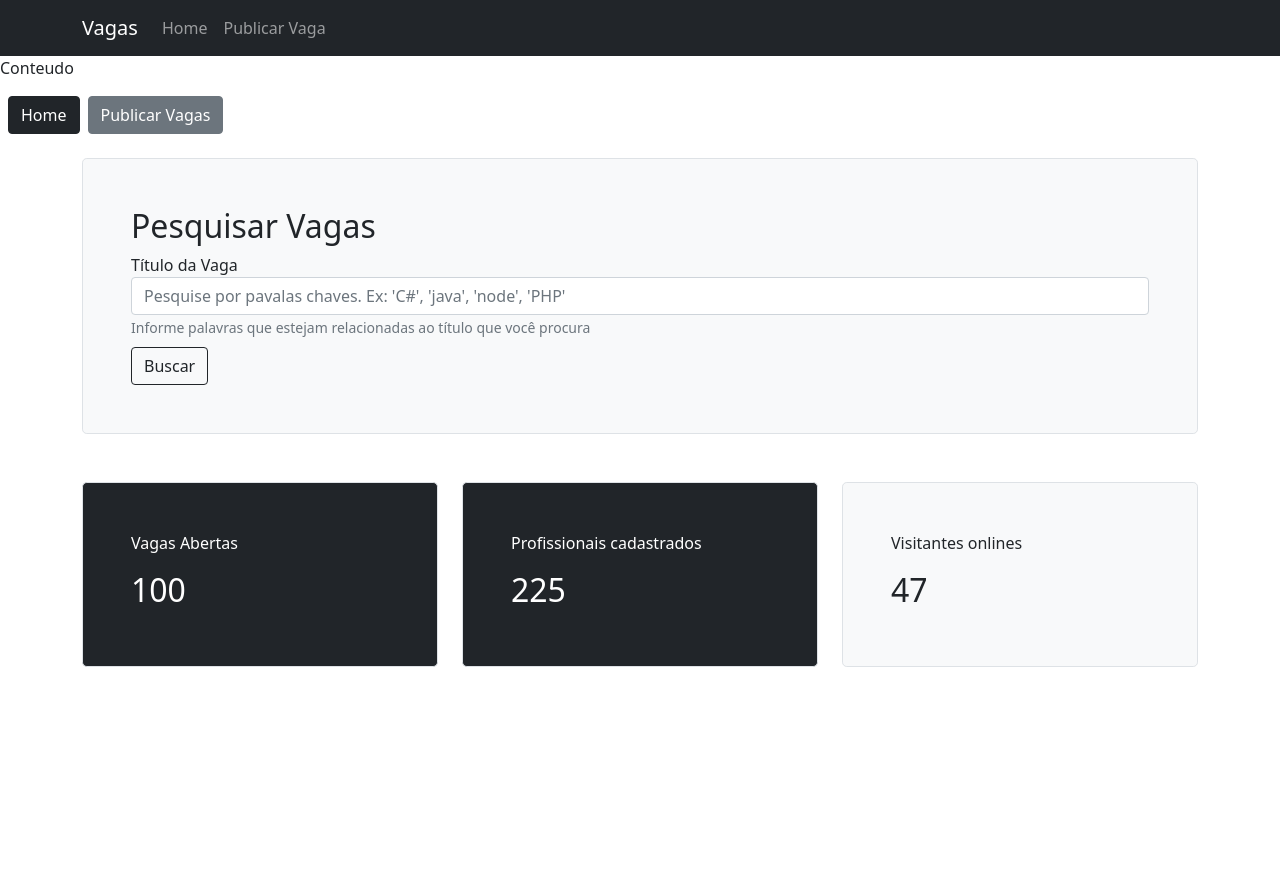
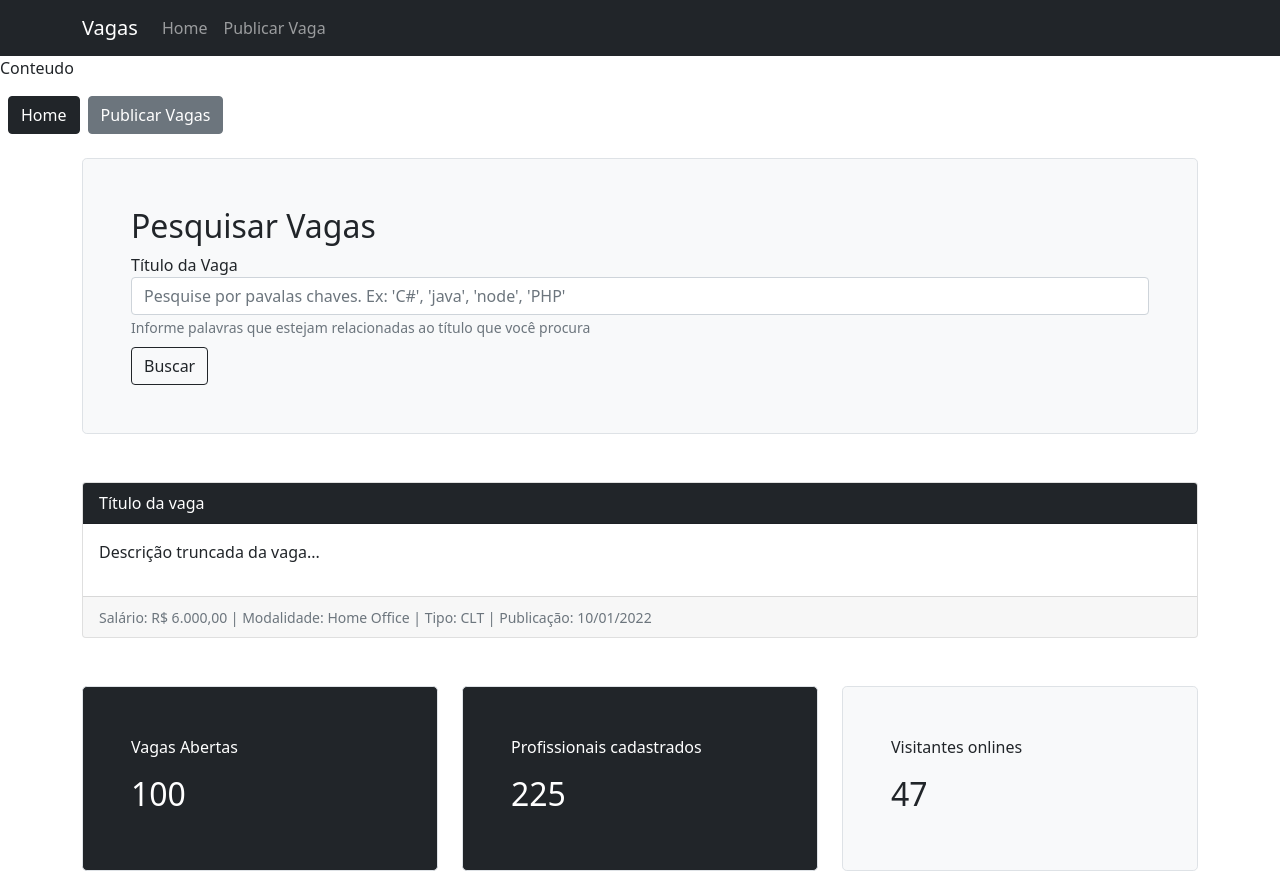
Before and after one commit to Jhonatan-Azevedo/Vagas, a Vue app: page / in a window 1280 px wide. Before the commit the page ends 800 px from the top, so only its background shows below. Built offline with nearby package versions, Linux system fonts and the light colour scheme.

Commit message:
ADD: component VagaCard

```diff
--- /dev/null
+++ b/src/components/comuns/VagaCard.vue
@@ -0,0 +1,25 @@
+<template>
+  <div>
+    <div class="card">
+      <div class="card-header bg-dark text-white">Título da vaga</div>
+      <div class="card-body">
+        <p>Descrição truncada da vaga...</p>
+      </div>
+      <div class="card-footer">
+        <small class="text-muted">
+          Salário: R$ 6.000,00 | Modalidade: Home Office | Tipo: CLT |
+          Publicação: 10/01/2022
+        </small>
+      </div>
+    </div>
+  </div>
+</template>
+
+<script>
+export default {
+  name: "VagaCard",
+};
+</script>
+
+<style>
+</style>
--- a/src/components/views/HomeVagas.vue
+++ b/src/components/views/HomeVagas.vue
@@ -5,6 +5,10 @@
         <div class="col">
           <PesquisarVaga />
         </div>
+      </div>
+
+      <div class="row mt-5">
+        <div class="col"><VagaCard /></div>
       </div>
 
       <div class="row mt-5">
@@ -42,12 +46,14 @@
 <script>
 import PesquisarVaga from "@/components/comuns/PesquisarVaga.vue";
 import IndicadorDados from "@/components/comuns/IndicadorDados.vue";
+import VagaCard from "@/components/comuns/VagaCard.vue";
 export default {
   name: "HomeVagas",
 
   components: {
     PesquisarVaga,
     IndicadorDados,
+    VagaCard,
   },
 
   data() {
```
